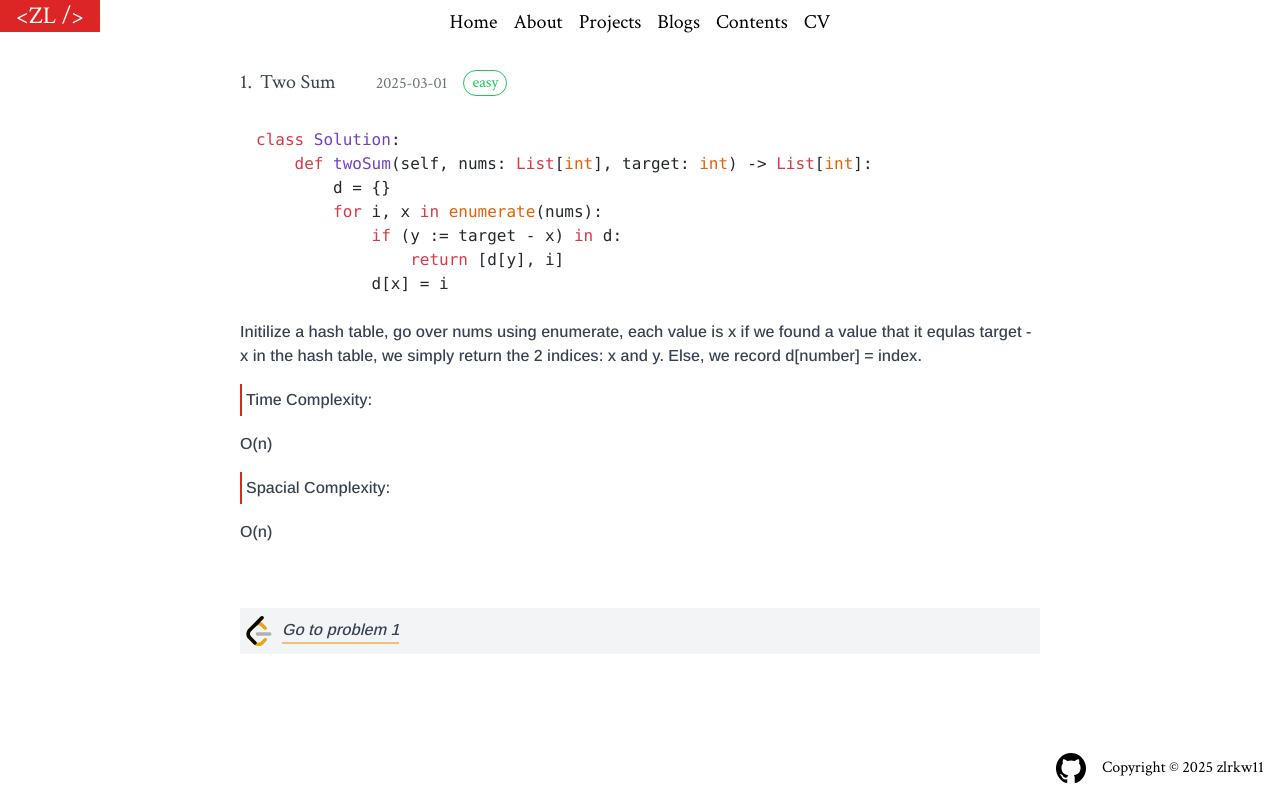
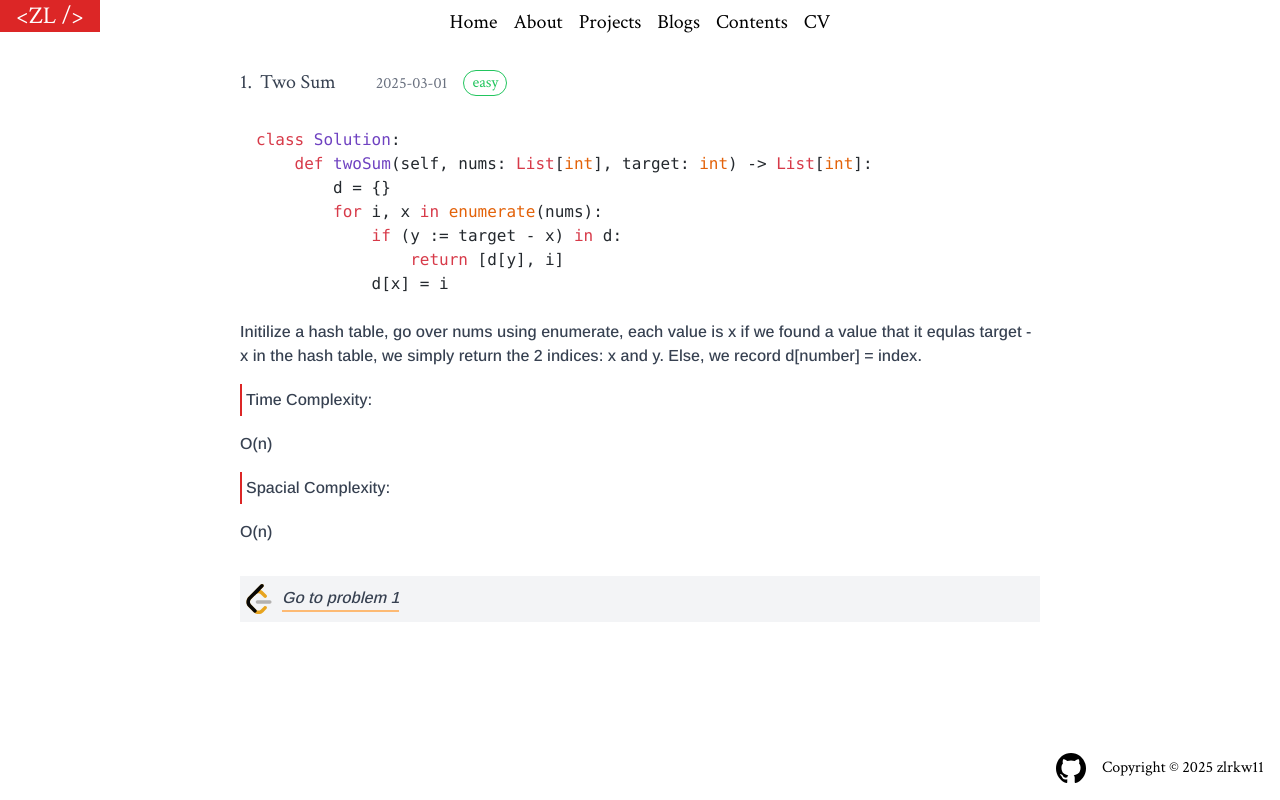
Before and after one commit to zlrkw11/zl-v2, a Next.js app: page /contents/leetcode/1 in a window 1280 px wide. Built offline with nearby package versions, Linux system fonts and the light colour scheme.

Commit message:
minor fix, second link added

```diff
--- a/app/contents/leetcode/[id]/page.tsx
+++ b/app/contents/leetcode/[id]/page.tsx
@@ -79,16 +79,25 @@ const ProblemPage = async ({ params }: { params: Promise<{ id: string }> }) => {
         Spacial Complexity:
       </h1>
       {problem.S}{" "}
-      <div className="mt-12 bg-gray-100 py-2 px-1">
-        {problem.link1 && (
+      {problem.link1 && (
+        <div className="mt-4 bg-gray-100 py-2 px-1">
           <Link className="flex items-center gap-2 italic" href={problem.link1}>
             <Image src={lc} width={30} height={30} alt="LeetCode" />
             <p className="border-b-2 border-orange-300  hover:text-orange-500">
               {`Go to problem ${problem.id}`}
             </p>
           </Link>
-        )}
-      </div>
+        </div>
+      )}
+      {problem.link2 && (
+        <Link
+          href={problem.link2}
+          className="italic underline hover:text-orange-600 w-[200px]"
+        >
+          <p>{problem.link2name}</p>
+          <p>{problem.des}</p>
+        </Link>
+      )}
     </div>
   );
 };
--- a/app/types/types.ts
+++ b/app/types/types.ts
@@ -19,4 +19,6 @@ export type LeetCodeProps = {
   S: string;
   link1?: string;
   link2?: string;
+  link2name?: string;
+  des?: string;
 };
--- a/data/problems.ts
+++ b/data/problems.ts
@@ -457,6 +457,7 @@ class Solution:
     link1:
       "https://leetcode.com/problems/remove-nth-node-from-end-of-list/description/",
     link2: "https://github.com/jeffplays2005",
+    link2name: "Jefferey Ji's GitHub",
   },
 ];
 
```
